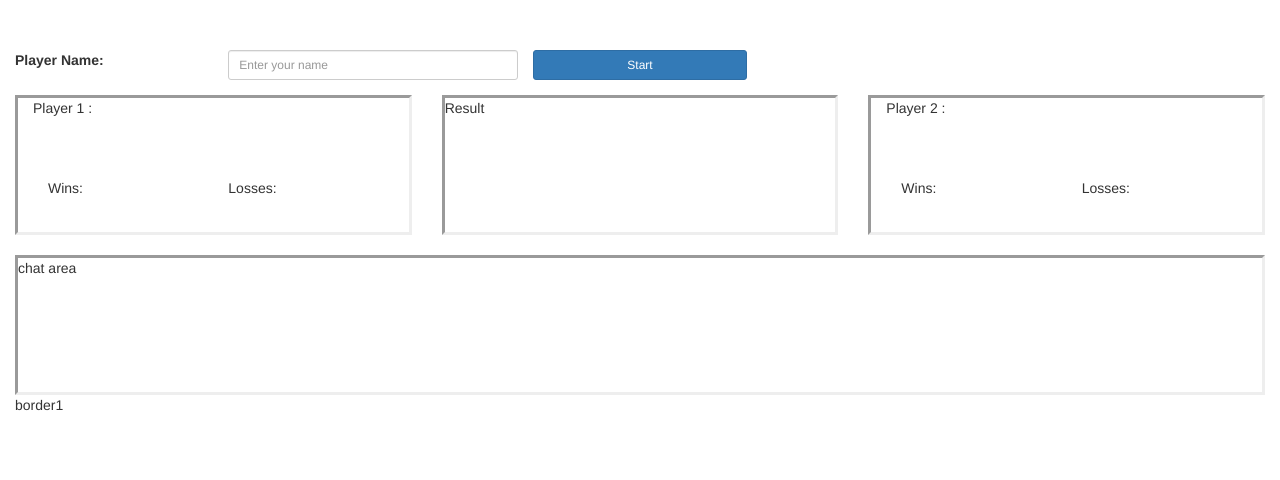
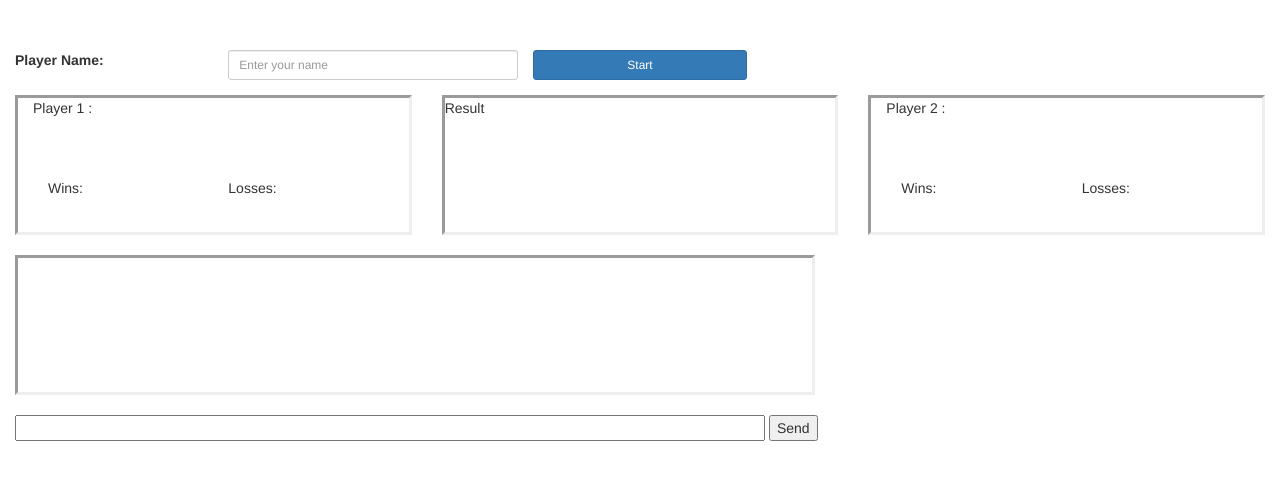
Before and after one commit to shantw/RPS-Multiplayer, a plain HTML site: page index.html in a window 1280 px wide. Shown: the part 196-676 px from the top of the page. Drawn offline with nearby package versions, Linux system fonts and the light colour scheme; no server answers.

Commit message:
Chat Init

```diff
--- a/assets/css/style.css
+++ b/assets/css/style.css
@@ -34,3 +34,12 @@
     background: rgba(124, 16, 119, 0.849);
     text-align: center;
 }
+
+
+.chatProp1 {
+    width: 800px;
+}
+
+.chatProp2 {
+    width: 750px;
+}
--- a/assets/javascript/game.js
+++ b/assets/javascript/game.js
@@ -69,7 +69,7 @@ for (i=1;i <3; i++) {
     }
     else
     {
-      $("#playerName"+i).text("Waiting for Player 1");
+      $("#playerName"+i).text("Waiting for Player " + i);
       $("#p" + i + "Wins").empty();
       $("#p" + i + "Losses").empty();
    }
--- a/index.html
+++ b/index.html
@@ -91,21 +91,25 @@
             </div>
         </div>
 
-      </div>
-      <br>
+    </div>
+
+    <br>
 
       <div class="row">
             <div class="col-xs-12 col-md-12">
-                <div id="chat" class="borders">
-                    chat area
+                <div id="chatBox" class="borders chatProp1"> </div>
+            </div>
+       </div>
+       <br>
+       <div class="row">
+           <div class="col-xs-12 col-md-12">
+                <div id="chat">
+                    <input id="chatInput" class="chatProp2"></input>
+                    <button id="chatSendBtn">Send</button>
                 </div>
             </div>
+       </div>
 
-        </div>
-
-        <div>
-            <btn id="display1Btn">border1</btn>
-        </div>
 
 </div>
 
```
